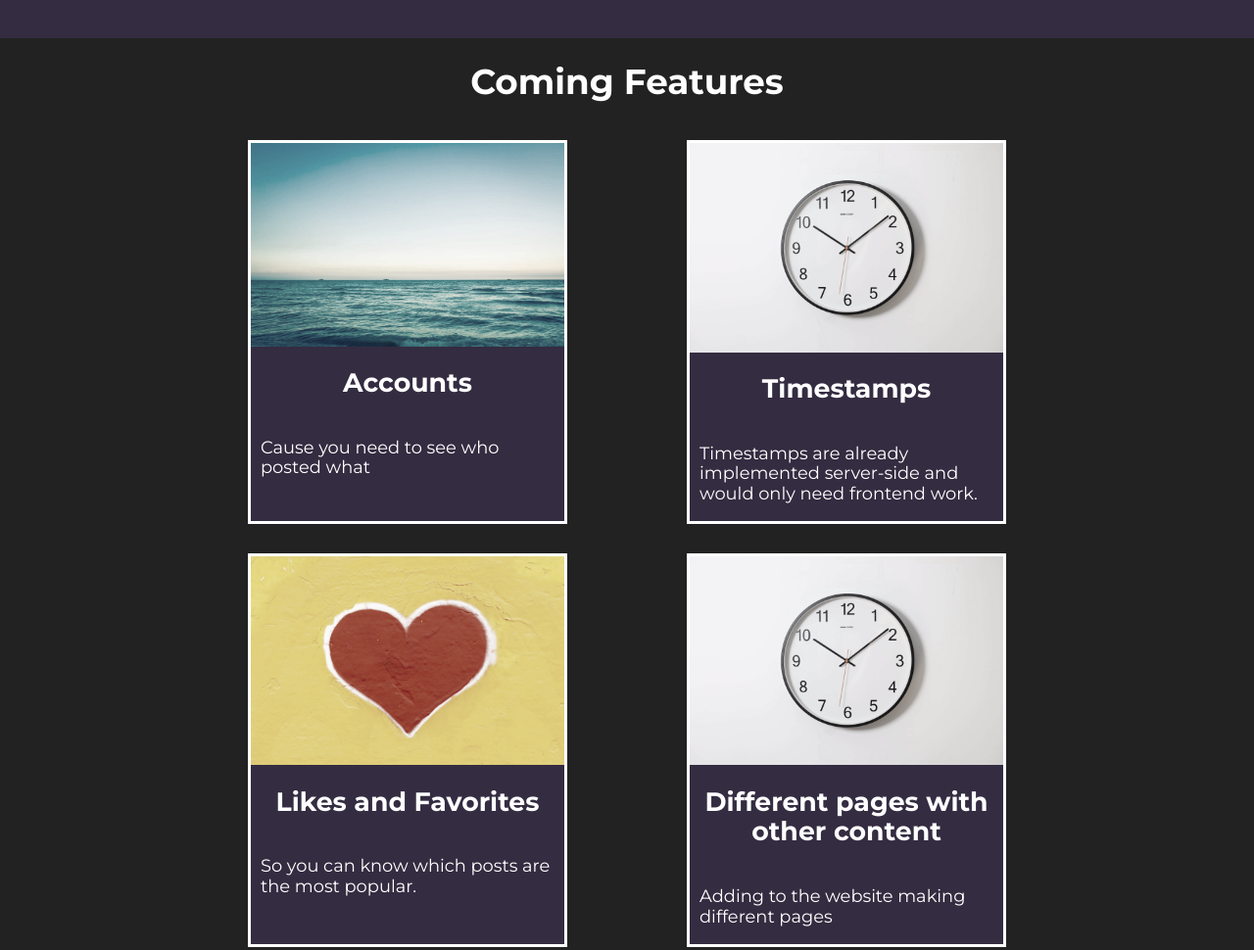
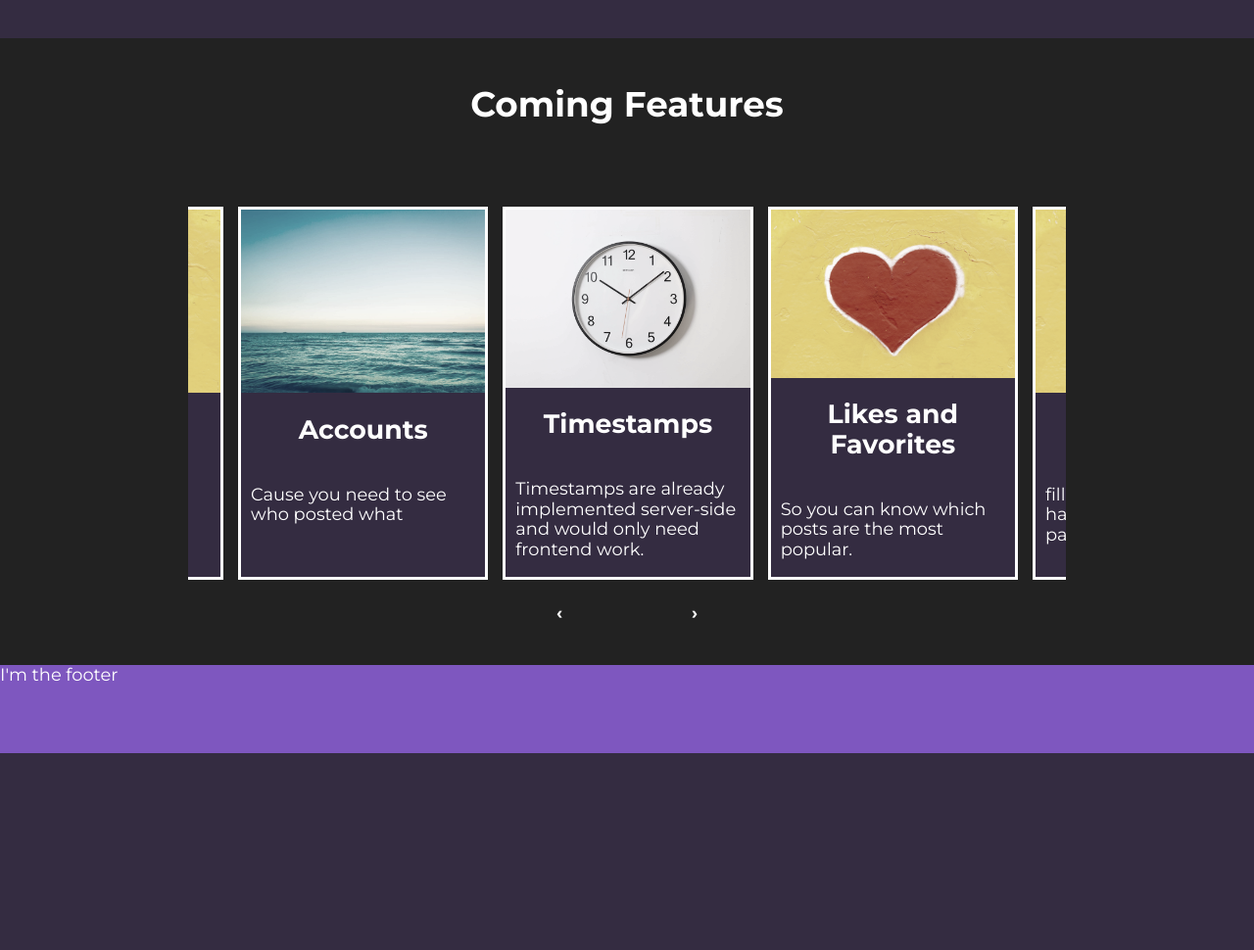
Before and after one commit to matthewyingtao/Blogg-website, a plain HTML site: page index.html in a window 1280 px wide. Shown: the part 740-1710 px from the top of the page at 98% size. After the commit the page ends 1509 px from the top, so only its background shows below. Drawn offline with nearby package versions, Linux system fonts and the light colour scheme; files that its build step writes are made by us from their sources.

Commit message:
add carousel nav

```diff
--- a/index.html
+++ b/index.html
@@ -9,27 +9,13 @@
 	<link href="style.css" rel="stylesheet" type="text/css" />
 	<link rel="stylesheet" href="animate.css" />
 	<link rel="stylesheet" href="owlcarousel/owl.carousel.min.css">
-	<link rel="stylesheet" href="owlcarousel/owl.theme.default.min.css">
-	<script src="https://cdnjs.cloudflare.com/ajax/libs/jquery/3.5.1/jquery.min.js">
-
-	</script>
-	<script src="owlcarousel/owl.carousel.min.js">
-
-	</script>
-
-	<script src="https://cdnjs.cloudflare.com/ajax/libs/wow/1.1.2/wow.min.js">
-
-	</script>
-	<script src="script.js">
-
-	</script>
-
+	<link rel="stylesheet" href="owlcarousel/owl.theme.default.css">
 </head>
 
 <body onload="new WOW().init();">
 	<header>
 		<div class="logo">
-			<a href="index.html"><img src="assets/bean.png" class="logo-img"></a>
+			<img src="assets/bean.png" class="logo-img">
             <h1 class="logo-text">BLOGG</h1>
         </div>
         <nav>
@@ -55,39 +41,61 @@
         </section>
         <section class="column narrow">
             <h1 class="wow animate__fadeInLeft" data-wow-duration="1s">Coming Features</h1>
-            <div class="card-row">
-                <div class="card wow animate__fadeInUp" data-wow-duration="1s">
+            <div class="owl-carousel owl-theme wow animate__fadeInUp" data-wow-duration="1s">
+                <div class="card">
                     <img src="assets/landscape.jpg" class="card-img">
                     <h2 class="card-heading">Accounts</h2>
                     <p class="card-body">
                         Cause you need to see who posted what
                     </p>
                 </div>
-                <div class="card wow animate__fadeInUp" data-wow-duration="1s">
+                <div class="card">
                     <img src="assets/clock.jpg" class="card-img">
                     <h2 class="card-heading">Timestamps</h2>
                     <p class="card-body">
                         Timestamps are already implemented server-side and would only need frontend work.
                     </p>
                 </div>
-                <div class="card wow animate__fadeInUp" data-wow-duration="1s">
+                <div class="card">
                     <img src="assets/heart.jpg" class="card-img">
                     <h2 class="card-heading">Likes and Favorites</h2>
                     <p class="card-body">
                         So you can know which posts are the most popular.
                     </p>
                 </div>
-                <div class="card wow animate__fadeInUp" data-wow-duration="1s">
-                    <img src="assets/clock.jpg" class="card-img">
-                    <h2 class="card-heading">Different pages with other content</h2>
+                <div class="card">
+                    <img src="assets/heart.jpg" class="card-img">
+                    <h2 class="card-heading">filler</h2>
                     <p class="card-body">
-                        Adding to the website making different pages
+                        filler doing its job of having text tot fill the page
+                    </p>
+                </div>
+                <div class="card">
+                    <img src="assets/heart.jpg" class="card-img">
+                    <h2 class="card-heading">filler</h2>
+                    <p class="card-body">
+                        filler doing its job of having text tot fill the page
+                    </p>
+                </div>
+                <div class="card">
+                    <img src="assets/heart.jpg" class="card-img">
+                    <h2 class="card-heading">filler</h2>
+                    <p class="card-body">
+                        filler doing its job of having text tot fill the page
                     </p>
                 </div>
             </div>
         </section>
         <footer>I'm the footer</footer>
     </main>
+    <script src="https://cdnjs.cloudflare.com/ajax/libs/jquery/3.5.1/jquery.min.js">
+	</script>
+	<script src="owlcarousel/owl.carousel.min.js">
+	</script>
+	<script src="https://cdnjs.cloudflare.com/ajax/libs/wow/1.1.2/wow.min.js">
+	</script>
+	<script src="script.js">
+	</script>
 </body>
 
 </html>
--- a/owl.theme.default.css
+++ b/owlcarousel/owl.theme.default.css
@@ -34,7 +34,7 @@
   text-align: center;
   -webkit-tap-highlight-color: transparent; }
   .owl-theme .owl-dots .owl-dot {
-    display: inline-block;
+    display: flex;
     zoom: 1;
     *display: inline; }
     .owl-theme .owl-dots .owl-dot span {
--- a/script.js
+++ b/script.js
@@ -1,3 +1,22 @@
+$(document).ready(function(){
+    $('.owl-carousel').owlCarousel({
+        loop: true,
+        margin: 15,
+        stagePadding: 50,
+        nav: true,
+        lazyLoad: true,
+        dots: false,
+        responsive:{
+            0:{
+                items:1
+            },
+            1000:{
+                items:3
+            }
+        },
+    })
+});
+
 var scrolledTop = 10;
 
 $(document).scroll(function() {
--- a/style.css
+++ b/style.css
@@ -142,29 +142,19 @@ article img {
   align-self: flex-end;
 }
 
-.card-row {
-  display: flex;
-  justify-content: space-around;
-  width: 100%;
-  flex-wrap: wrap;
-  padding-bottom: 5vh;
-}
-
 .card {
     display: flex;
+    flex: 1 0 auto;
+    height: 100%;
     flex-direction: column;
-  max-width: 25vw;
     background: var(--disabled-color);
     border-style: solid;
     border-color: var(--text-color);
-  min-width: 200px;
-  margin: 15px;
     transition-duration: var(--animation-speed);
 }
 
 .card:hover {
   border-color: var(--highlight-color);
-  transform: scale(1.05);
 }
 
 .card-heading {
@@ -172,8 +162,8 @@ article img {
 }
 
 .card-img {
-  max-width: 100%;
-  max-height: 100%;
+  object-fit: cover;
+  height: 50%;
   filter: grayscale(0.6);
   transition-duration: var(--animation-speed);
 }
@@ -184,10 +174,20 @@ article img {
 
 .card-body {
   padding: 0 10px;
-  align-self: flex-end;
 }
 
 footer {
   background-color: var(--highlight-color);
   height: 5em;
 }
+
+.owl-nav {
+    margin: 15px 0;
+    text-align: center;
+    font-weight: bold;
+}
+
+.owl-stage{
+    display: flex;
+    padding: 15px 0;
+}
```
Also changed, not shown: owlcarousel/owl.carousel.min.css (renamed from owl.carousel.min.css), owlcarousel/owl.carousel.min.js (renamed from owl.carousel.min.js). Lines whose indentation alone changed are shown as unchanged.
